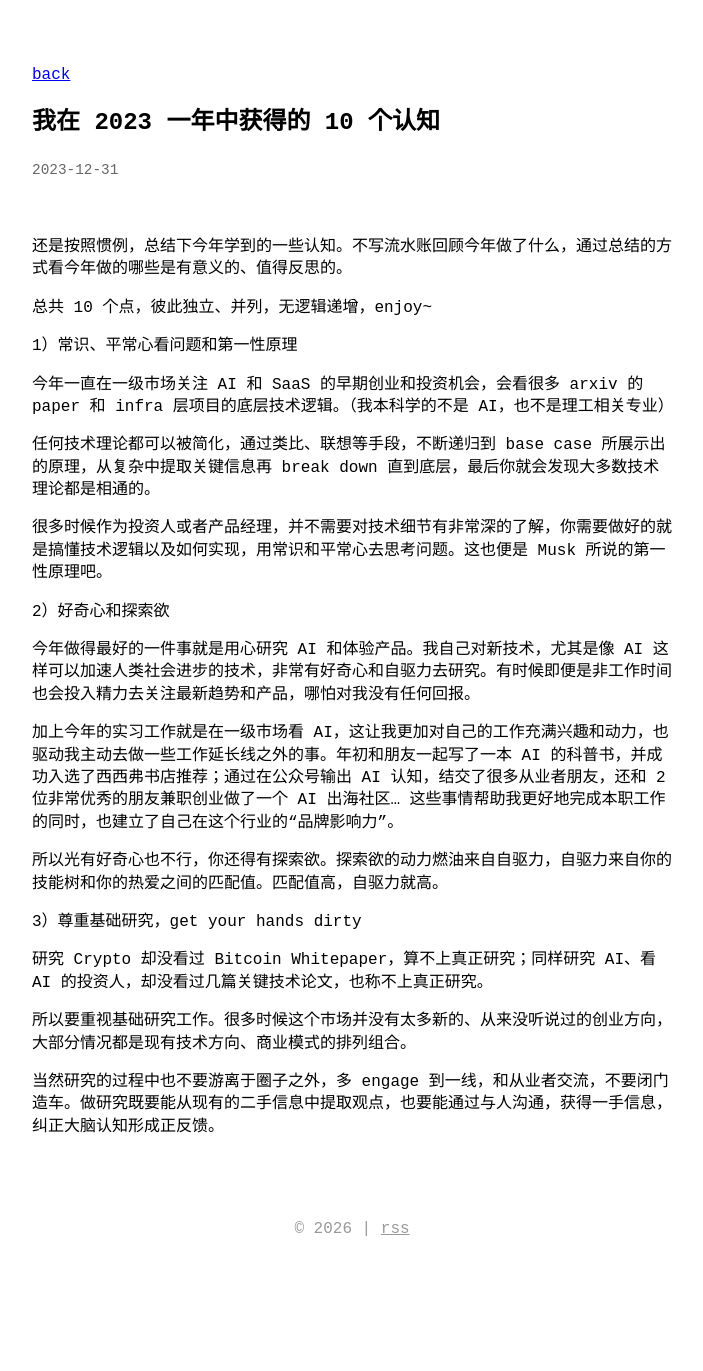
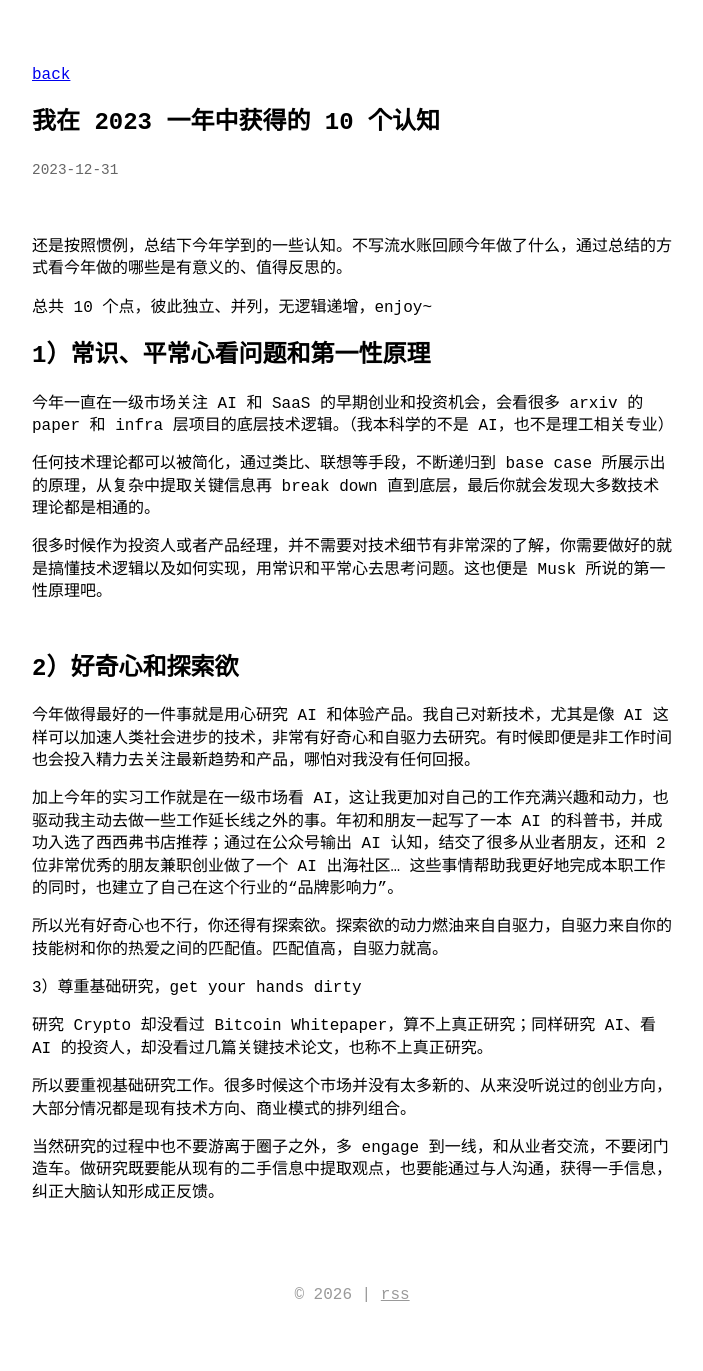
Before and after one commit to kylezgq/kylezgq.github.io, a Jekyll site: the page built from _posts/2023-12-31-我在 2023 一年中获得的 10 个认知.md, in a window 1280 px wide. Shown: the whole page, without its empty margins (288-991 px from the left). Built offline with Jekyll 4.4.1, drawn with Linux system fonts in a browser that asks for light colours; before the commit the page ends 1304 px from its top, so only the background shows below that.

```diff
--- a/_posts/2023-12-31-我在 2023 一年中获得的 10 个认知.md
+++ b/_posts/2023-12-31-我在 2023 一年中获得的 10 个认知.md
@@ -8,7 +8,7 @@ slug: key-lessons-in-2023
 
 总共 10 个点，彼此独立、并列，无逻辑递增，enjoy~
 
-1）常识、平常心看问题和第一性原理
+# 1）常识、平常心看问题和第一性原理
 
 今年一直在一级市场关注 AI 和 SaaS 的早期创业和投资机会，会看很多 arxiv 的 paper 和 infra 层项目的底层技术逻辑。（我本科学的不是 AI，也不是理工相关专业）
 
@@ -16,7 +16,7 @@ slug: key-lessons-in-2023
 
 很多时候作为投资人或者产品经理，并不需要对技术细节有非常深的了解，你需要做好的就是搞懂技术逻辑以及如何实现，用常识和平常心去思考问题。这也便是 Musk 所说的第一性原理吧。
 
-2）好奇心和探索欲
+## 2）好奇心和探索欲
 
 今年做得最好的一件事就是用心研究 AI 和体验产品。我自己对新技术，尤其是像 AI 这样可以加速人类社会进步的技术，非常有好奇心和自驱力去研究。有时候即便是非工作时间也会投入精力去关注最新趋势和产品，哪怕对我没有任何回报。
 
```
